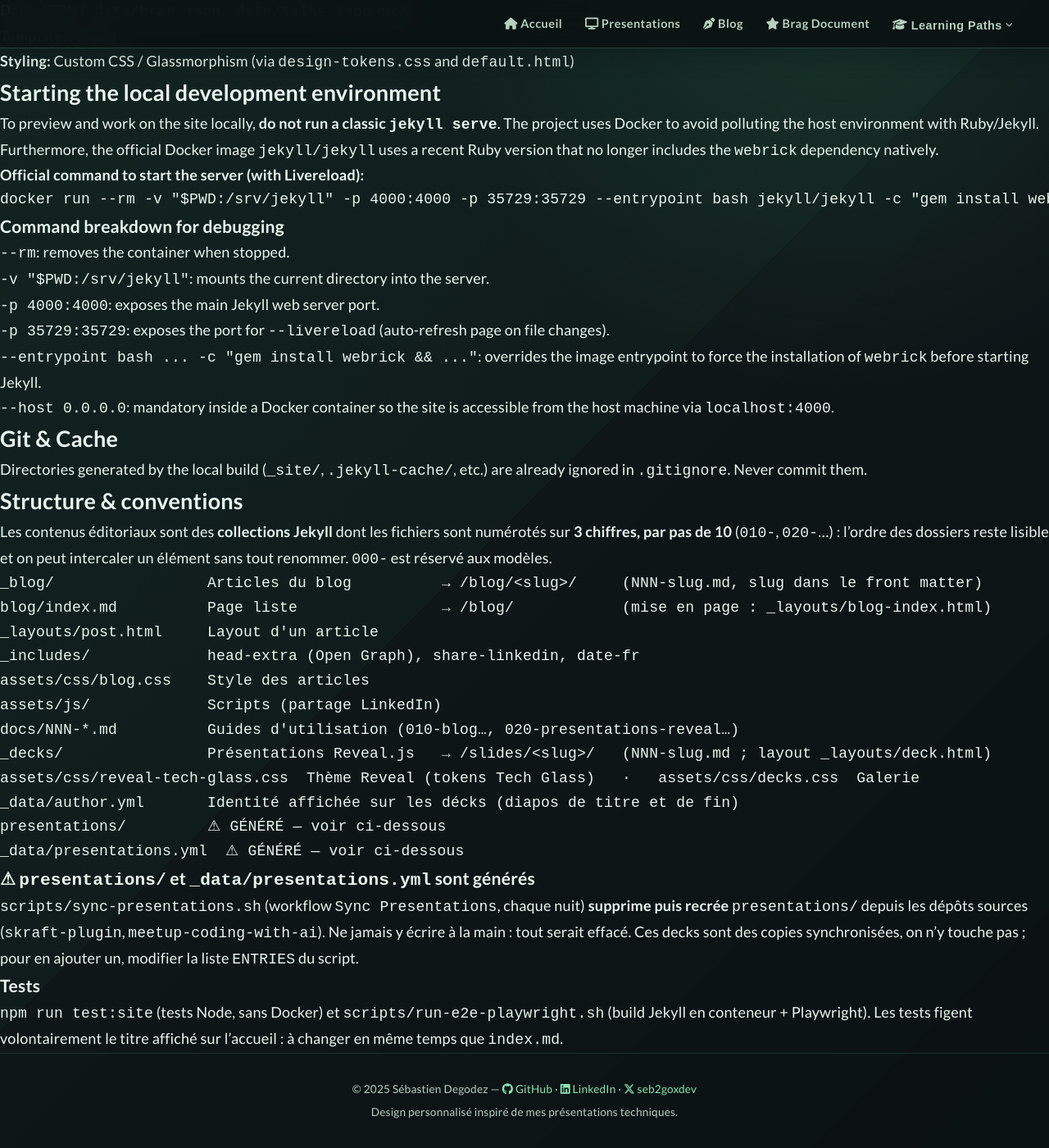
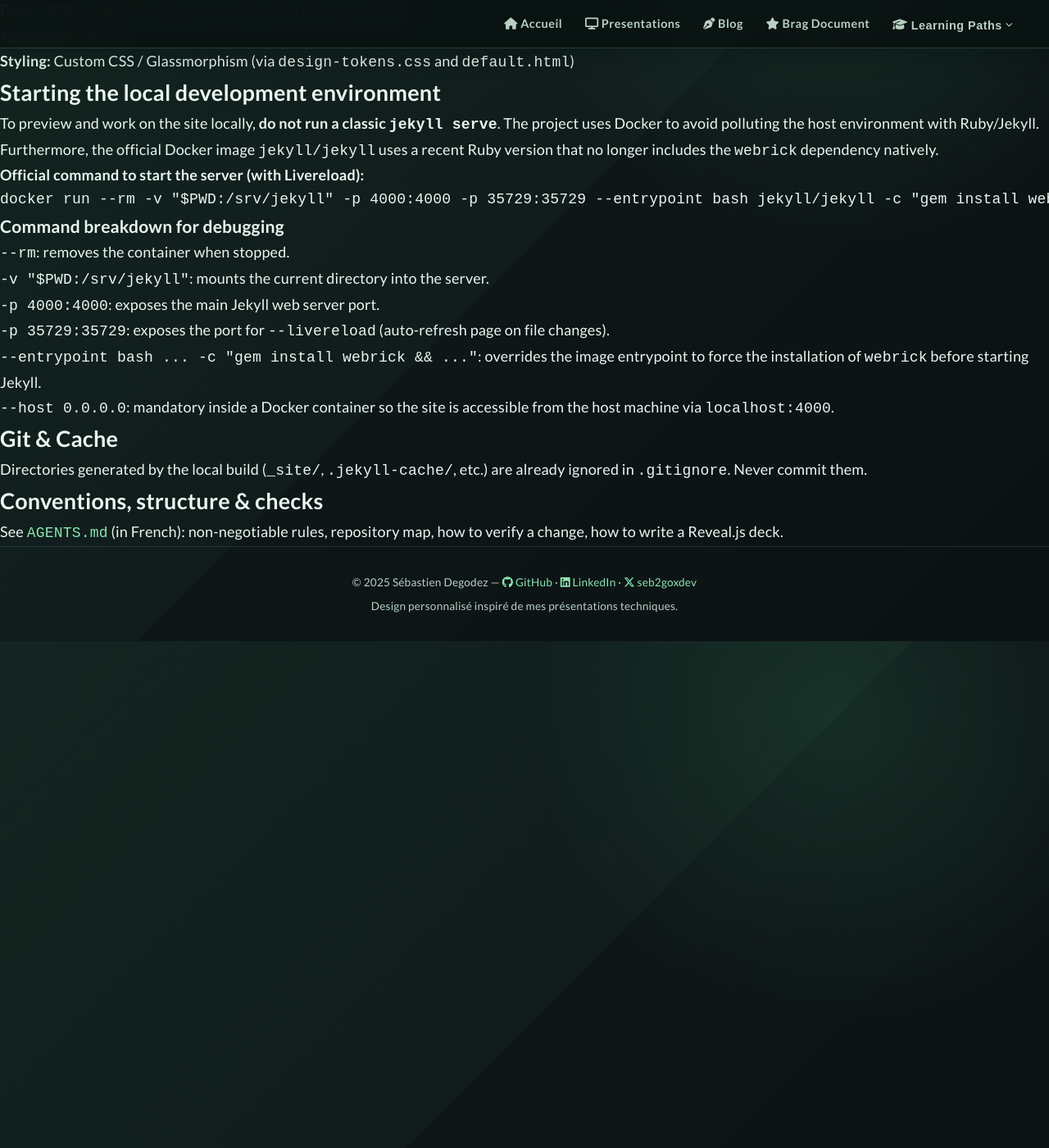
Before and after one commit to SebastienDegodez/SebastienDegodez.github.io, a Jekyll site: the page built from AGENT.md, in a window 1280 px wide and 1400 px high, scrolled down 165 px. Shown: the whole window at 82% size. Built offline with Jekyll 4.4.1, drawn with Linux system fonts in a browser that asks for light colours; our own code applies the rules of GitHub Pages for plain Markdown files.

Commit message:
docs(agents): ajoute AGENTS.md et versionne les tests de rendu
AGENTS.md réunit les règles, la carte du dépôt, la procédure de vérification
et la recette de création d'un déck Reveal.js. CLAUDE.md l'importe.
tests/render/ rend les vrais templates avec liquidjs + jsdom (blog, partage
LinkedIn, décks), branchés sur npm run test:site donc sur la CI.

Co-Authored-By: Claude Opus 5.5 <noreply@anthropic.com>
Claude-Session: https://claude.ai/code/session_01FwwyUAPyotLqtsGru8L8D9

````diff
--- a/AGENT.md
+++ b/AGENT.md
@@ -30,33 +30,5 @@ docker run --rm -v "$PWD:/srv/jekyll" -p 4000:4000 -p 35729:35729 --entrypoint b
 ## Git & Cache
 Directories generated by the local build (`_site/`, `.jekyll-cache/`, etc.) are already ignored in `.gitignore`. Never commit them.
 
-## Structure & conventions
-
-Les contenus éditoriaux sont des **collections Jekyll** dont les fichiers sont numérotés sur **3 chiffres, par pas de 10**
-(`010-`, `020-`…) : l'ordre des dossiers reste lisible et on peut intercaler un élément sans tout renommer. `000-` est réservé aux modèles.
-
-```text
-_blog/                 Articles du blog          → /blog/<slug>/     (NNN-slug.md, slug dans le front matter)
-blog/index.md          Page liste                → /blog/            (mise en page : _layouts/blog-index.html)
-_layouts/post.html     Layout d'un article
-_includes/             head-extra (Open Graph), share-linkedin, date-fr
-assets/css/blog.css    Style des articles
-assets/js/             Scripts (partage LinkedIn)
-docs/NNN-*.md          Guides d'utilisation (010-blog…, 020-presentations-reveal…)
-_decks/                Présentations Reveal.js   → /slides/<slug>/   (NNN-slug.md ; layout _layouts/deck.html)
-assets/css/reveal-tech-glass.css  Thème Reveal (tokens Tech Glass)   ·   assets/css/decks.css  Galerie
-_data/author.yml       Identité affichée sur les décks (diapos de titre et de fin)
-presentations/         ⚠ GÉNÉRÉ — voir ci-dessous
-_data/presentations.yml  ⚠ GÉNÉRÉ — voir ci-dessous
-```
-
-### ⚠ `presentations/` et `_data/presentations.yml` sont générés
-
-`scripts/sync-presentations.sh` (workflow `Sync Presentations`, chaque nuit) **supprime puis recrée** `presentations/`
-depuis les dépôts sources (`skraft-plugin`, `meetup-coding-with-ai`). Ne jamais y écrire à la main : tout serait effacé.
-Ces decks sont des copies synchronisées, on n'y touche pas ; pour en ajouter un, modifier la liste `ENTRIES` du script.
-
-### Tests
-
-`npm run test:site` (tests Node, sans Docker) et `scripts/run-e2e-playwright.sh` (build Jekyll en conteneur + Playwright).
-Les tests figent volontairement le titre affiché sur l'accueil : à changer en même temps que `index.md`.
+## Conventions, structure & checks
+See [`AGENTS.md`](AGENTS.md) (in French): non-negotiable rules, repository map, how to verify a change, how to write a Reveal.js deck.
--- a/package.json
+++ b/package.json
@@ -4,11 +4,13 @@
   "version": "1.0.0",
   "description": "Local regression checks for sebastiendegodez.github.io",
   "scripts": {
-    "test:site": "node --test tests/site-regression.test.mjs",
+    "test:site": "node --test tests/site-regression.test.mjs tests/render/blog.test.mjs tests/render/share-linkedin.test.mjs tests/render/decks.test.mjs",
     "test:e2e": "playwright test"
   },
   "devDependencies": {
     "@playwright/test": "^1.54.0",
-    "js-yaml": "^4.1.0"
+    "js-yaml": "^4.1.0",
+    "jsdom": "26.1.0",
+    "liquidjs": "10.30.0"
   }
 }
````
Also changed, not shown: AGENTS.md (added, +110 -0 lines), CLAUDE.md (added, +6 -0 lines), tests/render/blog.test.mjs (added, +67 -0 lines), tests/render/decks.test.mjs (added, +63 -0 lines), tests/render/liquid-env.mjs (added, +37 -0 lines), tests/render/share-linkedin.test.mjs (added, +52 -0 lines), 1 other file.
